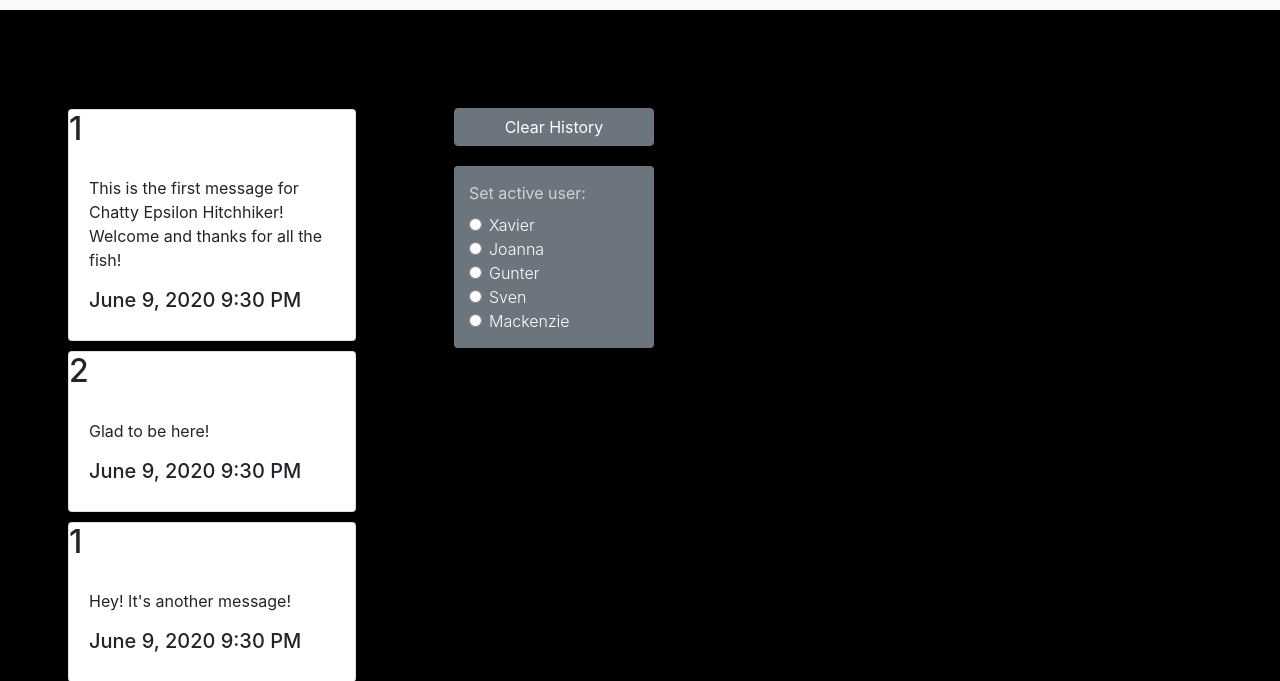
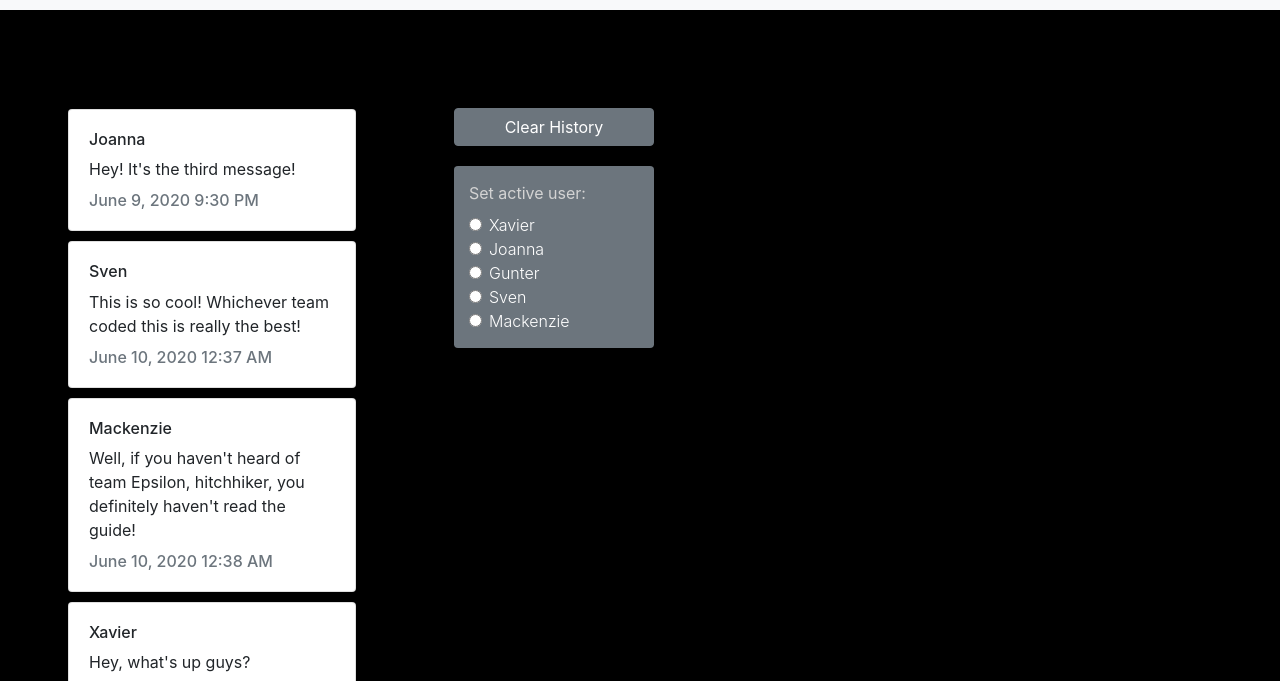
Before and after one commit to psihanorak/chatty-epsilon-hitchhiker, a website built with webpack: page src/index.html in a window 1280 px wide. Shown: the part 102-783 px from the top of the page. Built offline with nearby package versions, Linux system fonts and the light colour scheme; a web font is replaced by a local one.

Commit message:
message limit works

```diff
--- a/src/javascripts/components/messageUsers.js
+++ b/src/javascripts/components/messageUsers.js
@@ -5,16 +5,19 @@ import userData from '../helpers/data/userData';
 
 const displayMessages = () => {
   const messages = data.getMessages();
+  if (messages.length > 20) {
+    messages.splice(0, (messages.length - 20));
+  }
   const users = userData.getUsers();
   const userId = userData.getCurrentUser();
   let domString = '';
   messages.forEach((message) => {
     if (message.timestamp > users[userId].trashBefore) {
       domString += `<div class="card" style="width: 18rem;">
-                    <h2>${message.sender}</h2>
                     <div class="card-body">
+                    <h6>${users[message.sender].name}</h6>
                       <p>${message.text}</p>
-                      <h5 class="card-name">${moment(message.timestamp).format('MMMM D, YYYY h:mm A')}</h5>
+                      <h6 class="card-name card-subtitle text-muted">${moment(message.timestamp).format('MMMM D, YYYY h:mm A')}</h6>
                     </div >
                   </div > `;
     }
--- a/src/javascripts/helpers/data/messageData.js
+++ b/src/javascripts/helpers/data/messageData.js
@@ -11,7 +11,7 @@ const messages = [{
 {
   timestamp: 1591738231234,
   sender: 1,
-  text: "Hey!  It's another message!",
+  text: "Hey!  It's the third message!",
 },
 {
   timestamp: 1591749465105,
@@ -22,7 +22,93 @@ const messages = [{
   timestamp: 1591749508601,
   sender: 4,
   text: "Well, if you haven't heard of team Epsilon, hitchhiker, you definitely haven't read the guide!",
-}];
+},
+{
+  timestamp: 1591749508606,
+  sender: 0,
+  text: "Hey, what's up guys?",
+},
+{
+  timestamp: 1591749508616,
+  sender: 4,
+  text: 'Oh, hi Xavier. Just talking about how amazing this chatty app is!',
+},
+{
+  timestamp: 1591749508633,
+  sender: 0,
+  text: 'Chatting about a chat app? How meta of you.',
+},
+{
+  timestamp: 1591749508677,
+  sender: 3,
+  text: 'Lolz',
+},
+{
+  timestamp: 1591749508711,
+  sender: 2,
+  text: "I'm getting hungry for fish",
+},
+{
+  timestamp: 1591749508801,
+  sender: 0,
+  text: 'Is anyone else into Phish?',
+},
+{
+  timestamp: 1591749508822,
+  sender: 1,
+  text: 'no',
+},
+{
+  timestamp: 1591749508855,
+  sender: 2,
+  text: 'no',
+},
+{
+  timestamp: 1591749508877,
+  sender: 3,
+  text: 'Nope.',
+},
+{
+  timestamp: 1591749508901,
+  sender: 4,
+  text: 'definitely not',
+},
+{
+  timestamp: 1591749508912,
+  sender: 1,
+  text: 'Well. Ok then.',
+},
+{
+  timestamp: 1591749508915,
+  sender: 3,
+  text: 'I love fish sticks',
+},
+{
+  timestamp: 1591749508933,
+  sender: 4,
+  text: 'Ohhh, fish and chips are my favorite!',
+},
+{
+  timestamp: 1591749508956,
+  sender: 2,
+  text: "Did you know we've almost written 20 messages??",
+},
+{
+  timestamp: 1591749508966,
+  sender: 4,
+  text: 'Hey I just wrote the twentieth message!!',
+},
+{
+  timestamp: 1591749508977,
+  sender: 1,
+  text: 'No way! I feel like I just logged on!',
+},
+{
+  timestamp: 1591749508601,
+  sender: 4,
+  text: 'Time really flies on this app',
+},
+];
 
 const getMessages = () => messages;
 export default {
--- a/src/styles/messagesDiv.scss
+++ b/src/styles/messagesDiv.scss
@@ -5,6 +5,10 @@
   border: 1px solid black;
   width: 30vw;
   margin: 20px;
+  // height: 70vh;
+  position: relative;
+  // top: 0px;
+  // overflow: auto;
 }
 .card {
   margin: 10px;
```
